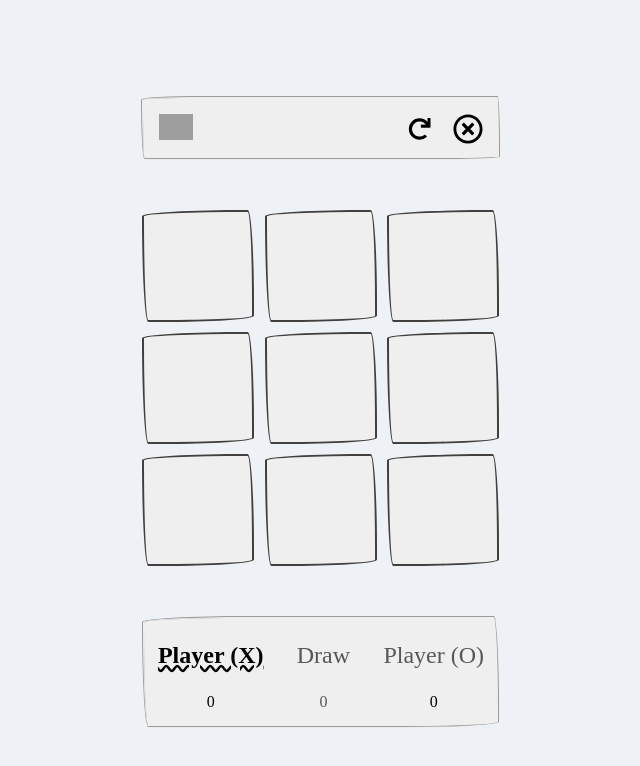
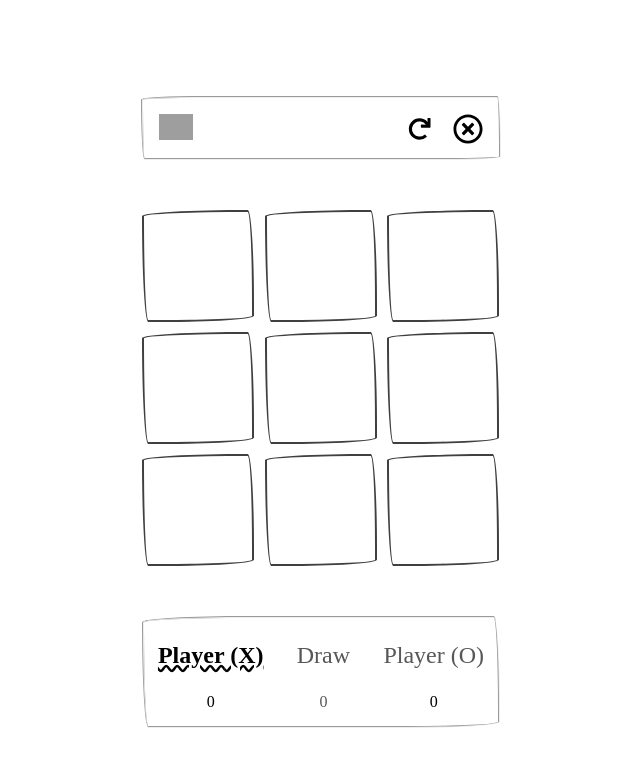
Before and after one commit to Sob7i/tic-tac-toe-next-app, a Next.js app: page / in a window 1280 px wide. Both pictures are taken after a click on the button "Start game". Shown: the top 766 px of the page, without its empty margins (319-959 px from the left). Built offline with nearby package versions, Linux system fonts and the light colour scheme; grey boxes are pictures that could not be loaded; a web font is replaced by a local one.

Commit message:
change bg color & square border style

```diff
--- a/styles/Score.module.css
+++ b/styles/Score.module.css
@@ -8,7 +8,6 @@
     border-width  : 2px;
     border-style  : groove;
     border-radius : 255px 15px 225px / 15px 225px 15px 255px;
-    background    : #efefef;
 }
 
 .score {
--- a/styles/Square.module.css
+++ b/styles/Square.module.css
@@ -1,30 +1,31 @@
 .square {
-    position       : relative;
-    display        : flex;
-    justify-content: center;
-    align-items    : center;
-    width          : 7rem;
-    height         : 7rem;
-    background     : #efefef;
-    border-radius  : 255px 15px 225px / 15px 225px 15px 255px;
-    border         : 2px solid rgb(65, 64, 62);
+  position: relative;
+  display: flex;
+  justify-content: center;
+  align-items: center;
+  width: 7rem;
+  height: 7rem;
+  border-radius: 255px 15px 225px / 15px 225px 15px 255px;
+  border: 2px solid rgb(65, 64, 62);
+  background: #ffffff;
 }
 
 .innerText {
-    position  : absolute;
-    top       : -36%;
-    font-size : 4rem;
-    text-align: center;
+  position: absolute;
+  top: -36%;
+  font-size: 4rem;
+  text-align: center;
 }
 
 .winSquare {
-    position       : relative;
-    display        : flex;
-    justify-content: center;
-    align-items    : center;
-    width          : 7rem;
-    height         : 7rem;
-    background     : #efefef;
-    border-radius  : 255px 15px 225px / 15px 225px 15px 255px;
-    border         : 2px dotted rgb(93, 92, 89);
+  position: relative;
+  display: flex;
+  justify-content: center;
+  align-items: center;
+  width: 7rem;
+  height: 7rem;
+  border-radius: 255px 15px 225px / 15px 225px 15px 255px;
+  box-shadow: rgba(50, 50, 93, 0.25) 0px 13px 27px -5px,
+    rgba(0, 0, 0, 0.3) 0px 8px 16px -8px;
+  background: #ffffff;
 }
--- a/styles/Toolsbar.module.css
+++ b/styles/Toolsbar.module.css
@@ -9,7 +9,6 @@
     border-width: 2px;
     border-style: groove;
     border-radius: 255px 15px 225px / 15px 225px 15px 255px;
-    background: #efefef;
 }
 
 .quitIcon {
--- a/styles/globals.css
+++ b/styles/globals.css
@@ -2,7 +2,6 @@
 body {
   padding: 0;
   margin: 0;
-  background: #EEF2F7;
   overflow: hidden;
 }
 
```
